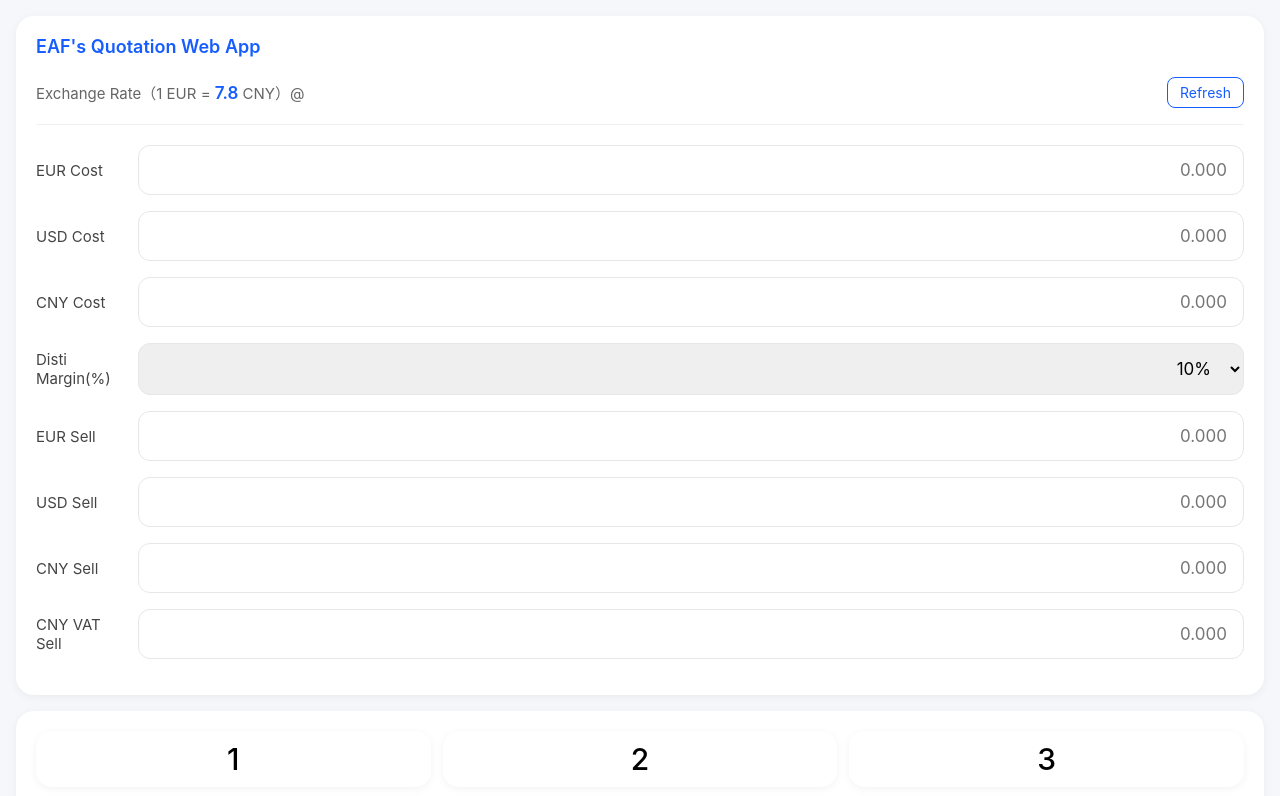
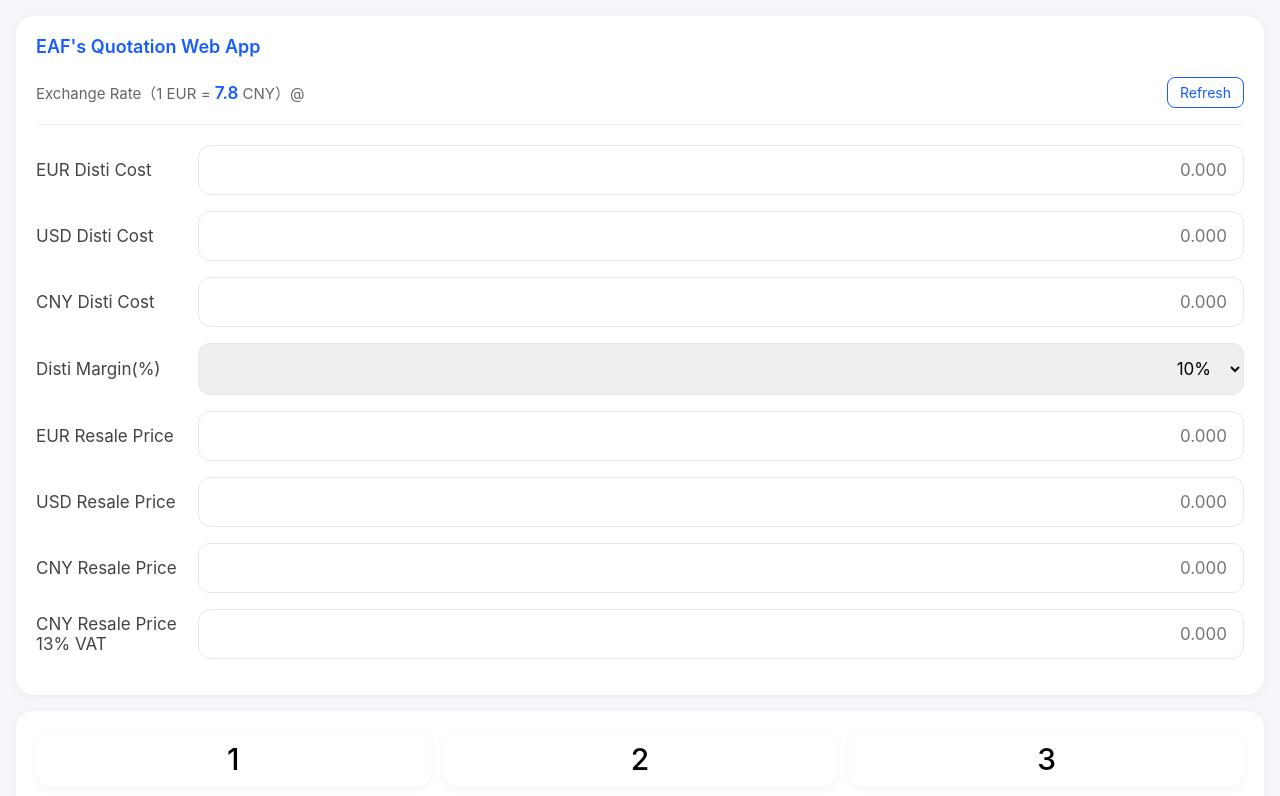
Before and after one commit to lgnq/QuotationWebAPP, a plain HTML site: page index.html in a window 1280 px wide. Shown: the top 796 px of the page. Drawn offline with Linux system fonts and the light colour scheme; no server answers.

Commit message:
Update index.html

```diff
--- a/index.html
+++ b/index.html
@@ -21,7 +21,7 @@
     .rate-val { font-size: 17px; font-weight: 600; color: #165DFF; }
     .refresh-btn { padding: 6px 12px; border: 1px solid #165DFF; border-radius: 8px; color: #165DFF; font-size: 14px; background: #fff; cursor: pointer; }
     .input-item { display: flex; align-items: center; gap: 12px; margin-bottom: 16px; }
-    .input-item label { width: 90px; font-size: 15px; color: #444; }
+    .input-item label { width: 150px; font-size: 17px; color: #444; }
     .input-item input { flex: 1; padding: 14px 16px; border: 1px solid #e5e7eb; border-radius: 12px; font-size: 17px; text-align: right; outline: none; }
     .input-item input:focus { border-color: #165DFF; }
     .input-item select { flex: 1; padding: 14px 16px; border: 1px solid #e5e7eb; border-radius: 12px; font-size: 17px; text-align: right; outline: none; }
@@ -53,15 +53,15 @@
     </div>
     <!-- 输入区域 -->
     <div class="input-item">
-      <label>EUR Cost</label>
+      <label>EUR Disti Cost</label>
       <input type="text" style="color: red;" id="eurCost" readonly placeholder="0.000" onfocus="focus_eur_cost()"/>
     </div>
     <div class="input-item">
-      <label>USD Cost</label>
+      <label>USD Disti Cost</label>
       <input type="text" id="usdCost" readonly placeholder="0.000" onfocus="focus_usd_cost()"/>
     </div>
     <div class="input-item">
-      <label>CNY Cost</label>
+      <label>CNY Disti Cost</label>
       <input type="text" id="cnyCost" readonly placeholder="0.000" onfocus="focus_cny_cost()"/>
     </div>
     <div class="input-item">
@@ -82,19 +82,19 @@
       </select>
     </div>
     <div class="input-item">
-      <label>EUR Sell</label>
+      <label>EUR Resale Price</label>
       <input type="text" id="eurSell" readonly placeholder="0.000" onfocus="focus_eur_sell()"/>
     </div>
     <div class="input-item">
-      <label>USD Sell</label>
+      <label>USD Resale Price</label>
       <input type="text" id="usdSell" readonly placeholder="0.000" onfocus="focus_usd_sell()"/>
     </div>
     <div class="input-item">
-      <label>CNY Sell</label>
+      <label>CNY Resale Price</label>
       <input type="text" id="cnySell" readonly placeholder="0.000" onfocus="focus_cny_sell()"/>
     </div>
     <div class="input-item">
-      <label>CNY VAT Sell</label>
+      <label>CNY Resale Price 13% VAT</label>
       <input type="text" id="cnyvatSell" readonly placeholder="0.000" onfocus="focus_cny_vat_sell()"/>
     </div>
     <!-- 计算结果 -->
```
